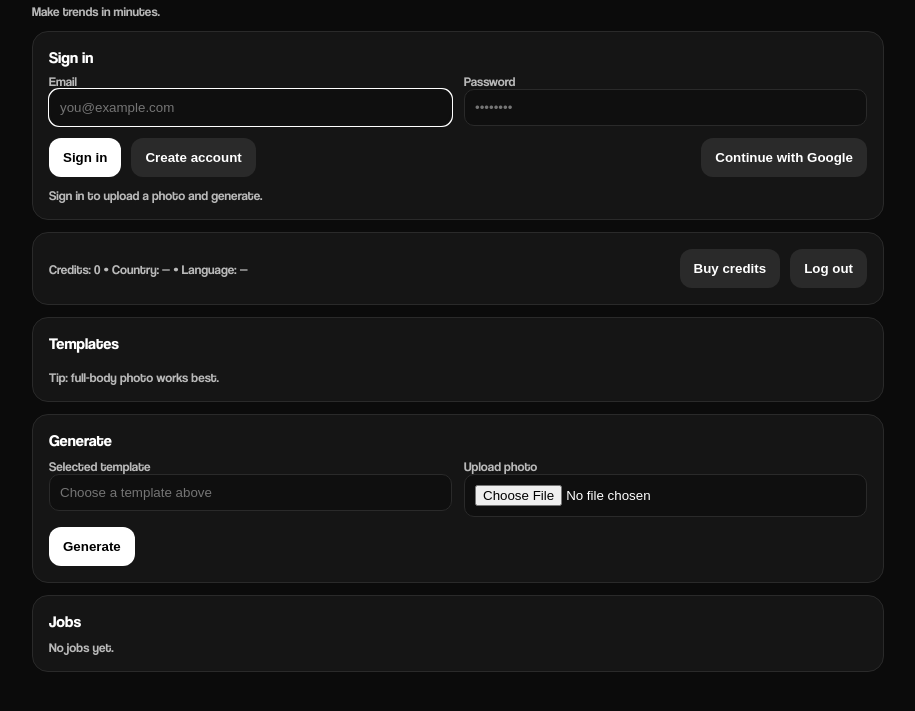
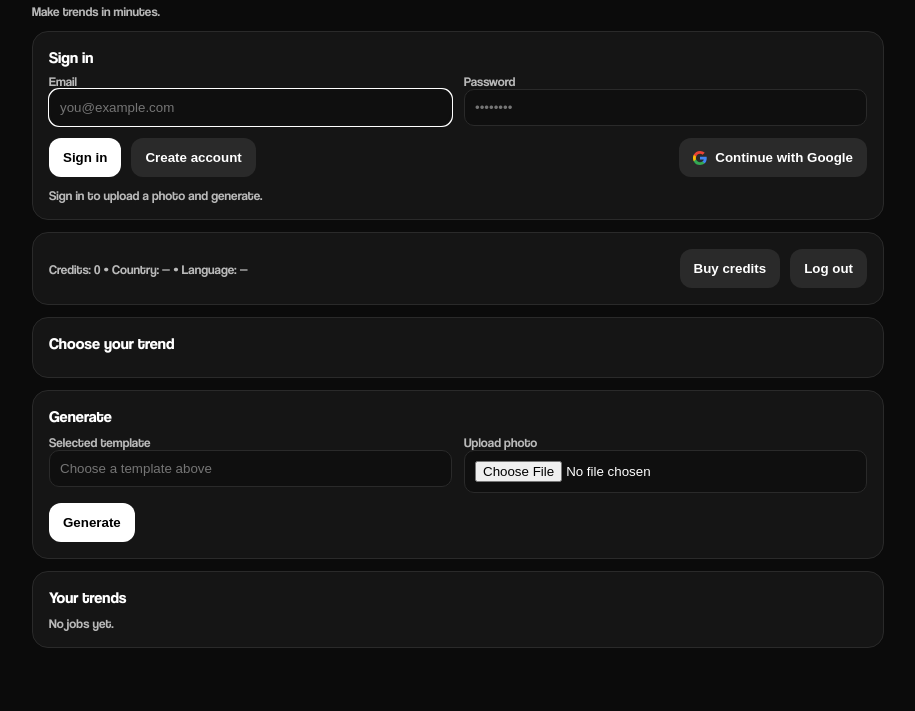
Before and after one commit to eugene763/motrend, a plain HTML site: page public/index.html in a window 1280 px wide. Both pictures are taken after a click on the button "Generate". Shown: the part 65-776 px from the top of the page, without its empty margins (182-1097 px from the left). Drawn offline with Linux system fonts and the light colour scheme; no server answers.

Commit message:
feat(ui): add google icon to continue button

```diff
--- a/public/index.html
+++ b/public/index.html
@@ -72,6 +72,8 @@ a{color:#fff}
 .spinner{display:inline-block;width:18px;height:18px;border:2px solid var(--border);border-top-color:var(--accent);border-radius:50%;animation:spin .7s linear infinite;vertical-align:middle;margin-right:6px;}
 @keyframes spin{to{transform:rotate(360deg)}}
 .templatesLoading{min-height:120px;display:flex;align-items:center;justify-content:center;color:var(--muted);}
+.btnGoogle{display:inline-flex;align-items:center;gap:8px;}
+.btnGoogle svg{width:14px;height:14px;display:block;flex:0 0 auto;}
 
   </style>
 </head>
@@ -99,7 +101,15 @@ a{color:#fff}
     <button id="btnEmailSignIn" class="btn">Sign in</button>
     <button id="btnEmailSignUp" class="btn2">Create account</button>
 
-    <button id="btnLogin" class="btn2" style="margin-left:auto">Continue with Google</button>
+    <button id="btnLogin" class="btn2 btnGoogle" style="margin-left:auto">
+      <svg viewBox="0 0 18 18" aria-hidden="true" focusable="false">
+        <path fill="#4285F4" d="M17.64 9.205c0-.639-.057-1.253-.164-1.841H9v3.482h4.844a4.14 4.14 0 0 1-1.796 2.719v2.258h2.908c1.702-1.567 2.684-3.878 2.684-6.618z"/>
+        <path fill="#34A853" d="M9 18c2.43 0 4.467-.806 5.956-2.177l-2.908-2.258c-.806.54-1.837.86-3.048.86-2.345 0-4.33-1.583-5.038-3.71H.957v2.332A8.996 8.996 0 0 0 9 18z"/>
+        <path fill="#FBBC05" d="M3.962 10.715a5.41 5.41 0 0 1 0-3.43V4.953H.957a8.997 8.997 0 0 0 0 8.094l3.005-2.332z"/>
+        <path fill="#EA4335" d="M9 3.58c1.322 0 2.507.454 3.44 1.345l2.58-2.58C13.463.891 11.426 0 9 0A8.996 8.996 0 0 0 .957 4.953l3.005 2.332C4.67 5.158 6.655 3.58 9 3.58z"/>
+      </svg>
+      <span>Continue with Google</span>
+    </button>
   </div>
 
   <div id="authError" class="muted" style="margin-top:10px;display:none"></div>
@@ -144,9 +154,8 @@ a{color:#fff}
       </div>
 
       <div class="card">
-        <div style="font-weight:700;margin-bottom:8px">Templates</div>
+        <div style="font-weight:700;margin-bottom:8px">Choose your trend</div>
         <div id="templates" class="grid templatesGrid"></div>
-        <div class="muted" style="margin-top:8px">Tip: full-body photo works best.</div>
       </div>
 
       <div class="card">
@@ -169,7 +178,7 @@ a{color:#fff}
       </div>
 
       <div class="card" id="jobsCard">
-  <div style="font-weight:700;margin-bottom:8px">Jobs</div>
+  <div style="font-weight:700;margin-bottom:8px">Your trends</div>
   <div id="jobs" class="muted">No jobs yet.</div>
   <div id="jobSuccessPanel" style="margin-top:12px;display:none">
     <a id="downloadTrendBtn" class="btn" style="display:inline-block;text-decoration:none" target="_blank" rel="noopener noreferrer">Download your trend</a>
```
